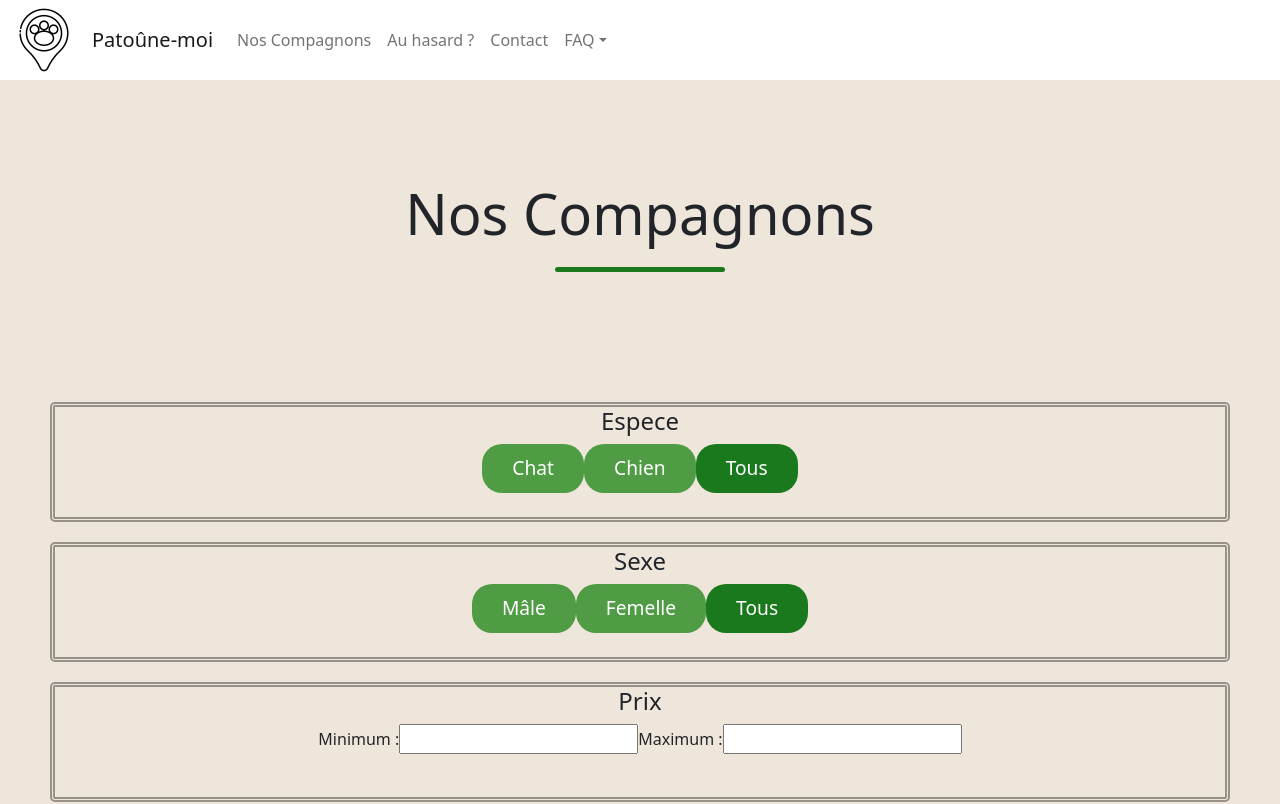
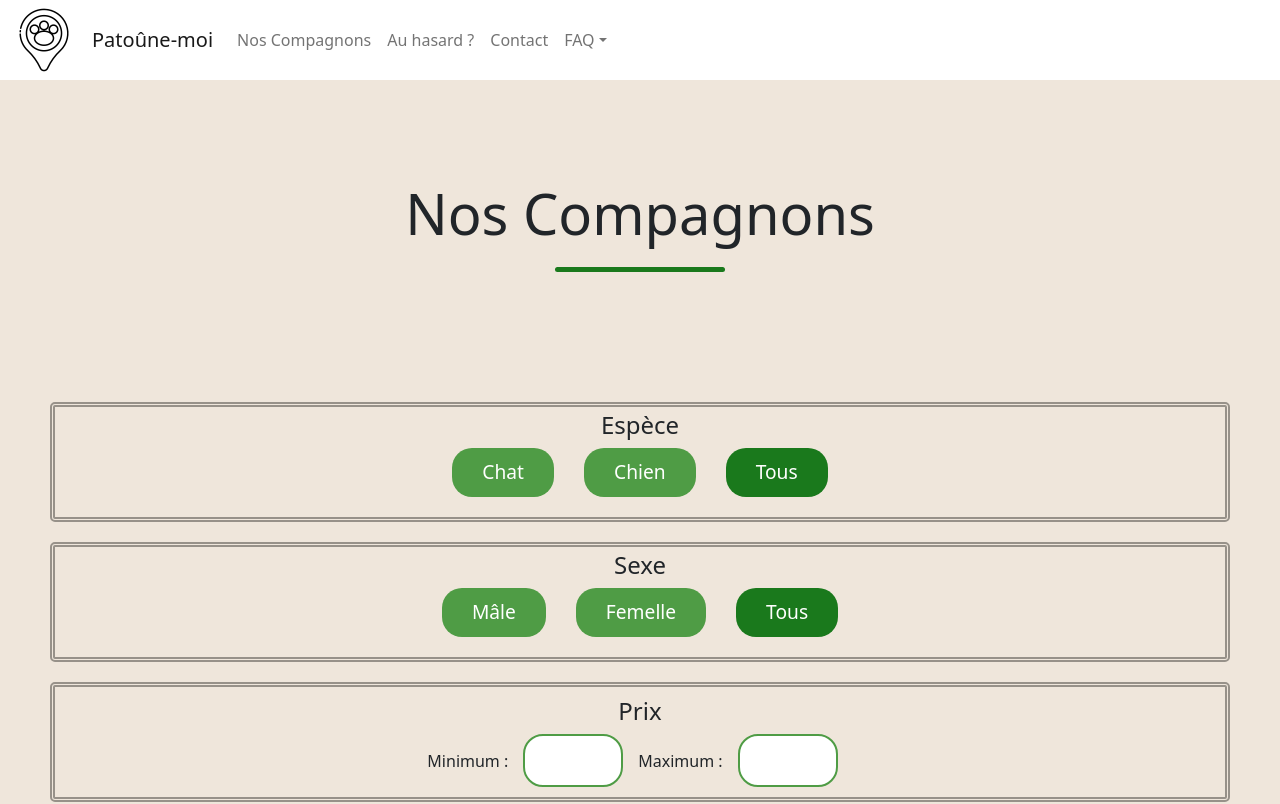
Before and after one commit to gaetanHerve/poei-projet-final-front, a React (Create React App) app in the folder projetfinal/: page /noscompagnons in a window 1280 px wide. Shown: the top 804 px of the page. Built offline with nearby package versions, Linux system fonts and the light colour scheme.

Commit message:
finition page compagnons

```diff
--- a/projetfinal/src/components/Tri.css
+++ b/projetfinal/src/components/Tri.css
@@ -10,6 +10,14 @@
   border-radius: 5px;
   height: 120px;
   margin: 20px 0;
+  display: flex;
+  flex-direction: column;
+  align-items: center;
+  justify-content: center;
+}
+
+.tri-button-radio-label {
+  margin: 0px 15px;
 }
 
 .tri-button-radio-p {
@@ -35,3 +43,15 @@
   width: 85%;
   margin: 70px auto;
 }
+
+.tri-button-number {
+  padding: 10px 20px;
+  border: 2px solid var(--colorFistGreen) !important;
+  border-radius: 20px;
+  border: none;
+  color: black;
+  font-size: 1.2rem;
+  box-shadow: none;
+  margin: 0 15px;
+  width: 100px;
+}
--- a/projetfinal/src/components/TriComponent.tsx
+++ b/projetfinal/src/components/TriComponent.tsx
@@ -32,7 +32,8 @@ function TriComponent({ tableauAnimal }) {
     <>
       <div className="tri-container">
         <div className="tri-container-button">
-          <h4>Espece</h4>
+          <h4>Espèce</h4>
+          <div>
             <label className="tri-button-radio-label">
               <input
                 className="tri-button-radio"
@@ -67,8 +68,10 @@ function TriComponent({ tableauAnimal }) {
               <p className="tri-button-radio-p">Tous</p>
             </label>
           </div>
+        </div>
         <div className="tri-container-button">
           <h4>Sexe</h4>
+          <div>
             <label className="tri-button-radio-label">
               <input
                 className="tri-button-radio"
@@ -103,12 +106,15 @@ function TriComponent({ tableauAnimal }) {
               <p className="tri-button-radio-p">Tous</p>
             </label>
           </div>
+        </div>
 
         <div className="tri-container-button">
           <h4>Prix</h4>
+          <div>
             <label>
               Minimum :
               <input
+                className="tri-button-number"
                 type="number"
                 value={filters.minPrix}
                 onChange={(e) => updateFilters("minPrix", e.target.value)}
@@ -117,11 +123,13 @@ function TriComponent({ tableauAnimal }) {
             <label>
               Maximum :
               <input
+                className="tri-button-number"
                 type="number"
                 value={filters.maxPrix}
                 onChange={(e) => updateFilters("maxPrix", e.target.value)}
               />
             </label>
+          </div>
         </div>
       </div>
       <div className="tri-card">
```
Lines whose indentation alone changed are shown as unchanged.
